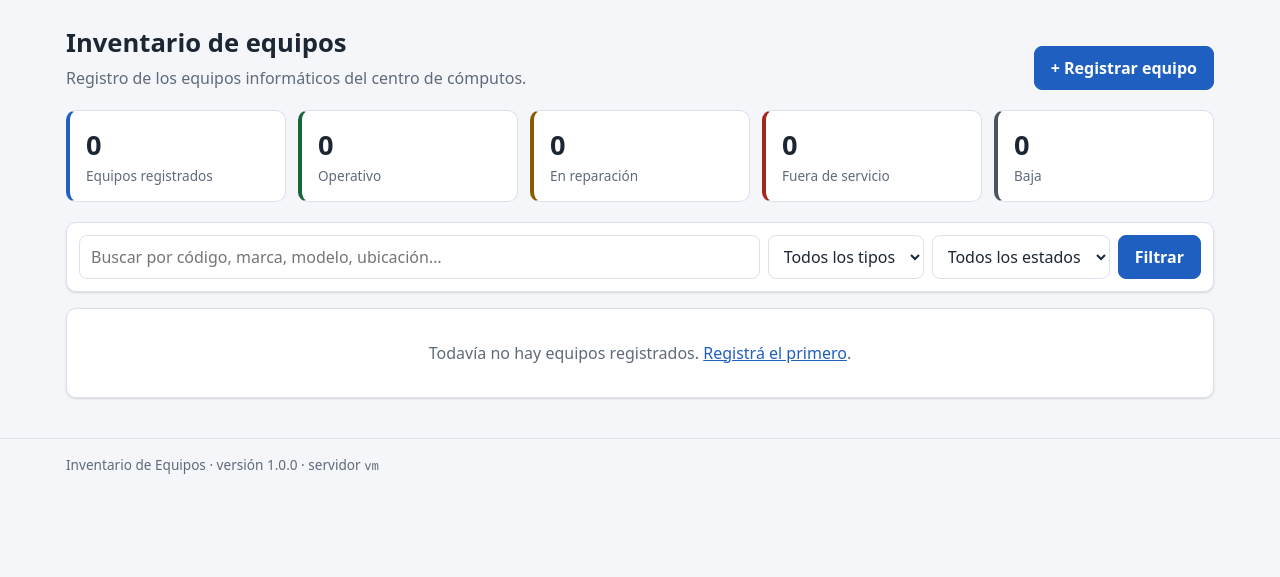
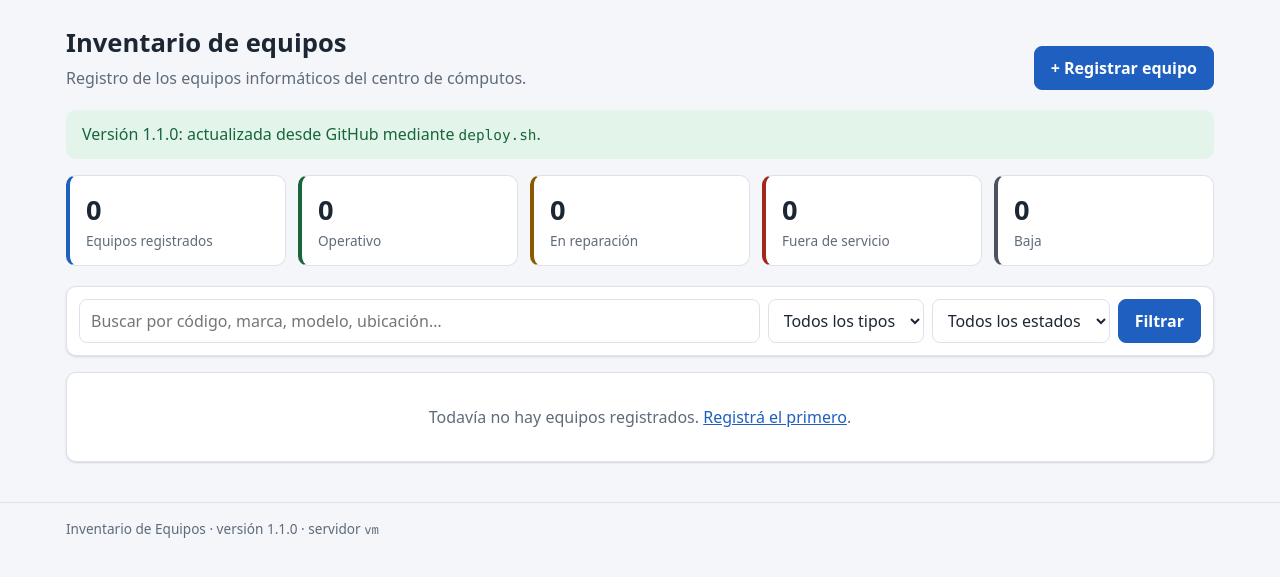
Before and after one commit to luquitero1/miproyecto, a PHP site: page /index.php in a window 1280 px wide. Shown: the part 65-642 px from the top of the page. Run offline with PHP 8.4, Linux system fonts and the light colour scheme; data that the repository does not hold is empty.

Commit message:
visible
Co-Authored-By: Claude Opus 5.5 <noreply@anthropic.com>

```diff
--- a/public/index.php
+++ b/public/index.php
@@ -41,6 +41,10 @@ cabecera('Inventario', 'inicio');
     </div>
     <a class="boton" href="/crear.php">+ Registrar equipo</a>
 </section>
+
+<div class="aviso aviso--ok" role="note">
+    Versión 1.1.0: actualizada desde GitHub mediante <code>deploy.sh</code>.
+</div>
 
 <section class="resumen">
     <div class="dato"><span class="dato__valor"><?= $total ?></span><span class="dato__etiqueta">Equipos registrados</span></div>
--- a/src/bootstrap.php
+++ b/src/bootstrap.php
@@ -6,7 +6,7 @@
 declare(strict_types=1);
 
 const APP_NOMBRE  = 'Inventario de Equipos';
-const APP_VERSION = '1.0.0';
+const APP_VERSION = '1.1.0';
 const APP_ROOT    = __DIR__ . '/..';
 
 /** Tipos y estados válidos para un equipo. */
```
